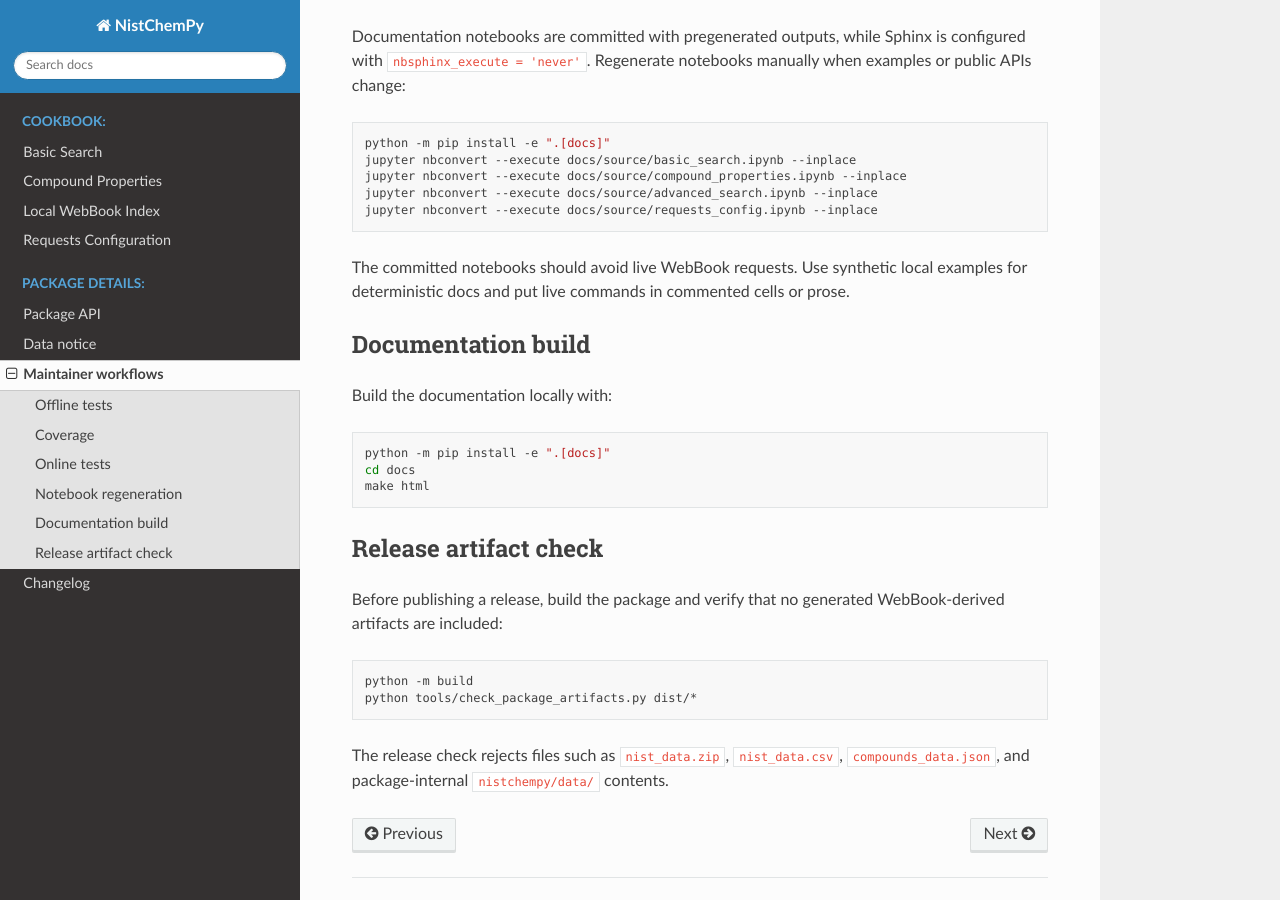
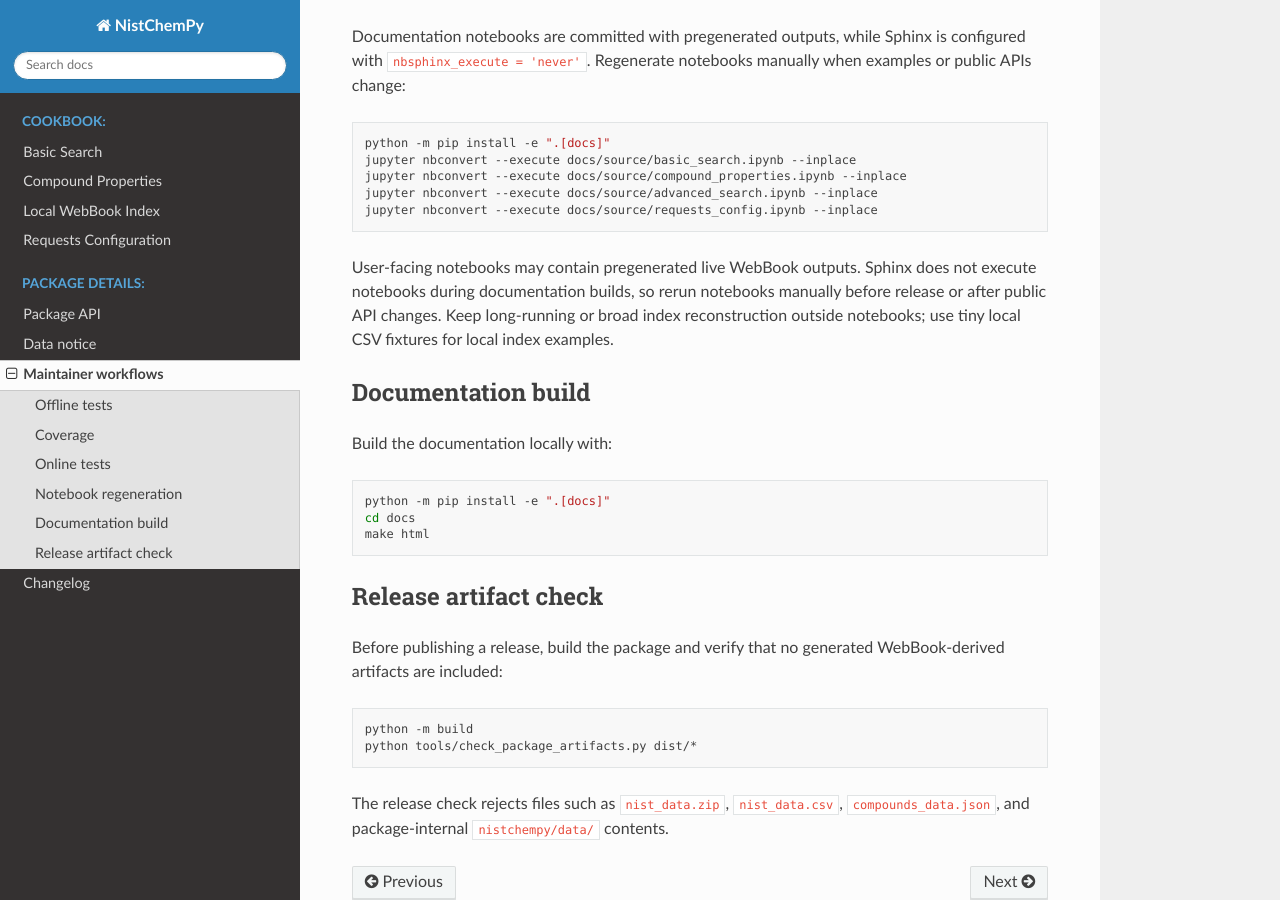
Before and after one commit to IvanChernyshov/NistChemPy, a Sphinx documentation site: the page built from docs/source/maintainer_workflows.rst, in a window 1280 px wide and 900 px high, scrolled down 1123 px. Built offline with Sphinx 7.4.7 and the Read the Docs theme 3.1.0, drawn with Linux system fonts in a browser that asks for light colours.

Commit message:
docs: document records and restore online examples

```diff
--- a/docs/index.rst
+++ b/docs/index.rst
@@ -63,6 +63,8 @@ Main features
         * Spectral data (IR, MS, UV-Vis).
 
         * Gas chromatography data.
+
+    * Supports JSON-like structured outputs via ``to_dict()``, ``to_record()``, and ``to_records()`` helpers.
 
 For more details see the CookBook section of this documentation.
 
--- a/docs/source/maintainer_workflows.rst
+++ b/docs/source/maintainer_workflows.rst
@@ -64,9 +64,11 @@ when examples or public APIs change:
    jupyter nbconvert --execute docs/source/advanced_search.ipynb --inplace
    jupyter nbconvert --execute docs/source/requests_config.ipynb --inplace
 
-The committed notebooks should avoid live WebBook requests. Use synthetic local
-examples for deterministic docs and put live commands in commented cells or
-prose.
+User-facing notebooks may contain pregenerated live WebBook outputs. Sphinx
+does not execute notebooks during documentation builds, so rerun notebooks
+manually before release or after public API changes. Keep long-running or broad
+index reconstruction outside notebooks; use tiny local CSV fixtures for local
+index examples.
 
 Documentation build
 -------------------
```
Also changed, not shown: docs/source/api.rst (+39 -0 lines), docs/source/changelog.rst (+9 -1 lines), docs/source/example_index.csv (added, +4 -0 lines), docs/source/advanced_search.ipynb, docs/source/basic_search.ipynb, docs/source/compound_properties.ipynb, docs/source/requests_config.ipynb.
